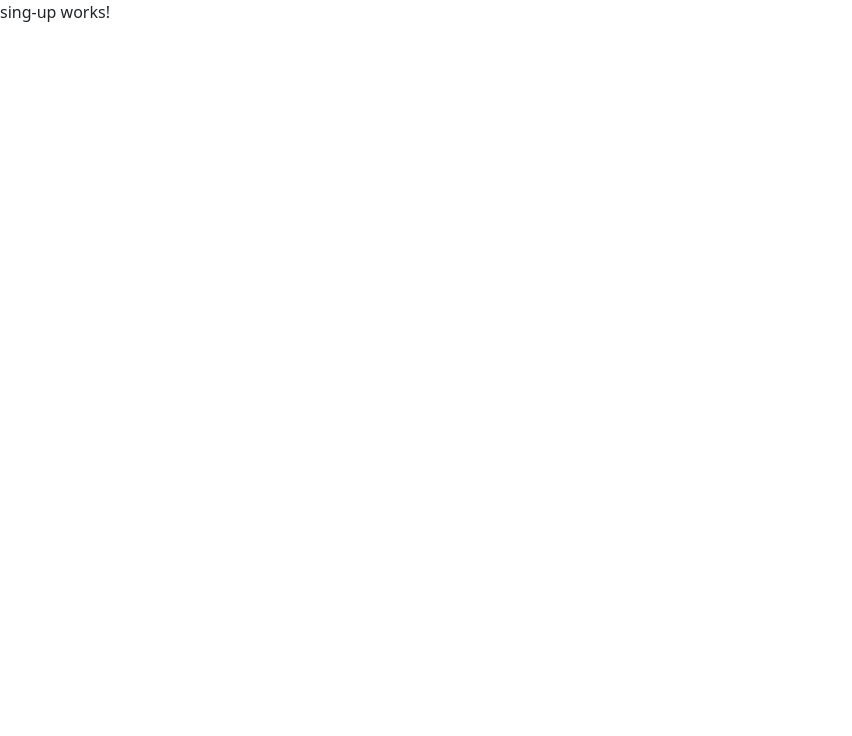
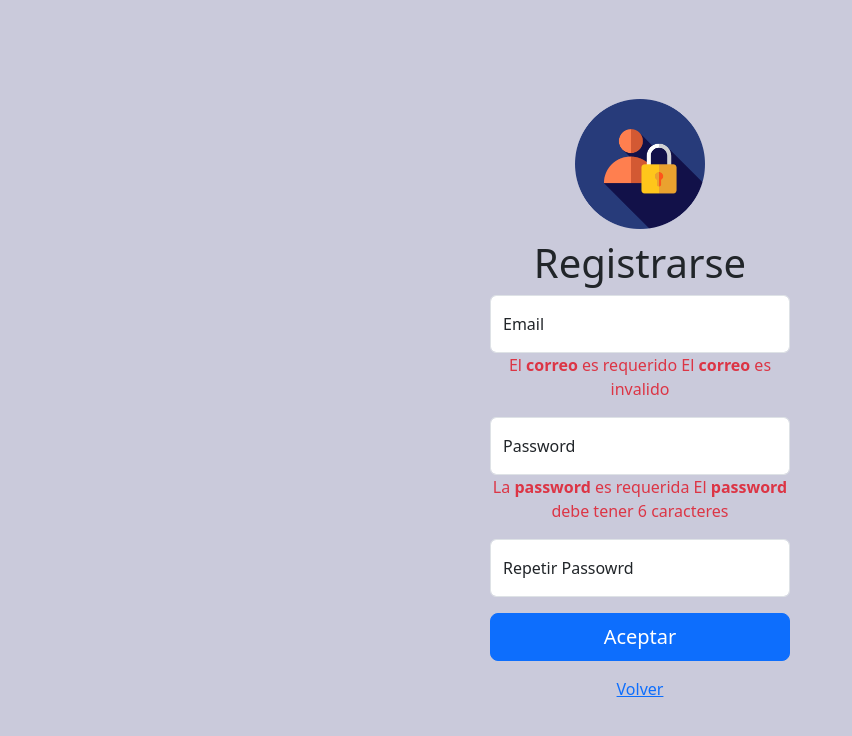
Before and after one commit to velfin13/login-angular-firebase-auth, an Angular app: page /sing-up in a window 1280 px wide. Shown: the top 736 px of the page, without its empty margins (0-852 px from the left). Built offline with nearby package versions, Linux system fonts and the light colour scheme.

Commit message:
resto de pantallas

```diff
--- a/src/app/components/login/login.component.css
+++ b/src/app/components/login/login.component.css
@@ -15,6 +15,6 @@
     width: 100%;
     max-width: 330px;
     margin: 0 auto;
-    padding: 30px;
+    padding: 15px;
     text-align: center;
 }
--- a/src/app/components/reset-password/reset-password.component.css
+++ b/src/app/components/reset-password/reset-password.component.css
@@ -0,0 +1,20 @@
+.wrapper{
+    display: flex;
+    align-items: center;
+    justify-content: center;
+    height: 100%;
+    background-color: rgb(202, 202, 219);
+}
+
+.logo{
+    height: 130px;
+    margin-bottom: 10px;
+}
+
+.body{
+    width: 100%;
+    max-width: 330px;
+    margin: 0 auto;
+    padding: 15px;
+    text-align: center;
+}
--- a/src/app/components/reset-password/reset-password.component.html
+++ b/src/app/components/reset-password/reset-password.component.html
@@ -1 +1,23 @@
-<p>reset-password works!</p>
+<div class="wrapper">
+    <div class="body">
+        <img class="logo" src="../../../assets/img/login.png" alt="Login">
+        <h1>Recuperar</h1>
+        <form >
+            <div class="form-floating mb-3">
+                <input type="email" class="form-control" formControlName="correo" placeholder="name@example.com">
+                <label>Email</label>
+                <span class="text-danger errorLabel">
+                    El <strong>correo</strong> es requerido
+                </span>
+                <span  class="text-danger errorLabel">
+                    El <strong>correo</strong> es invalido
+                </span>
+            </div>
+            <div class="d-grid gap-2 mb-3">
+                <button type="submit" class="btn btn-primary btn-lg" >Recuperar</button>
+            </div>
+            <a routerLink="/login">Volver</a>
+        </form>
+    </div>
+    <!-- <app-spinner *ngIf="loading"></app-spinner> -->
+</div>
--- a/src/app/components/sing-up/sing-up.component.css
+++ b/src/app/components/sing-up/sing-up.component.css
@@ -0,0 +1,20 @@
+.wrapper{
+    display: flex;
+    align-items: center;
+    justify-content: center;
+    height: 100%;
+    background-color: rgb(202, 202, 219);
+}
+
+.logo{
+    height: 130px;
+    margin-bottom: 10px;
+}
+
+.body{
+    width: 100%;
+    max-width: 330px;
+    margin: 0 auto;
+    padding: 15px;
+    text-align: center;
+}
--- a/src/app/components/sing-up/sing-up.component.html
+++ b/src/app/components/sing-up/sing-up.component.html
@@ -1 +1,38 @@
-<p>sing-up works!</p>
+<div class="wrapper">
+    <div class="body">
+        <img class="logo" src="../../../assets/img/login.png" alt="Login">
+        <h1>Registrarse</h1>
+        <form>
+            <div class="form-floating mb-3">
+                <input type="email" class="form-control" formControlName="email" placeholder="name@example.com">
+                <label>Email</label>
+                <span class="text-danger errorLabel">
+                    El <strong>correo</strong> es requerido
+                </span>
+                <span class="text-danger errorLabel">
+                    El <strong>correo</strong> es invalido
+                </span>
+            </div>
+            <div class="form-floating mb-3">
+                <input type="password" class="form-control" formControlName="password" placeholder="Password">
+                <label>Password</label>
+                <span class="text-danger errorLabel">
+                    La <strong>password</strong> es requerida
+                </span>
+                <span class="text-danger errorLabel">
+                    El <strong>password</strong> debe tener 6 caracteres
+                </span>
+            </div>
+            <div class="form-floating mb-3">
+                <input type="password" class="form-control" formControlName="repetirPassword"
+                    placeholder="Repetir Password">
+                <label>Repetir Passowrd</label>
+            </div>
+            <div class="d-grid gap-2 mb-3">
+                <button class="btn btn-primary btn-lg" type="submit">Aceptar</button>
+            </div>
+            <a routerLink="/login">Volver</a>
+        </form>
+    </div>
+    <!-- <app-spinner *ngIf="loading"></app-spinner> -->
+</div>
--- a/src/app/components/verify-email/verify-email.component.css
+++ b/src/app/components/verify-email/verify-email.component.css
@@ -0,0 +1,19 @@
+.wrapper{
+    display: flex;
+    align-items: center;
+    justify-content: center;
+    height: 100%;
+    background-color: rgb(202, 202, 219);
+}
+.logo{
+    height: 130px;
+    margin-bottom: 10px;
+}
+
+.body{
+    width: 100%;
+    max-width: 330px;
+    margin: 0 auto;
+    padding: 15px;
+    text-align: center;
+}
--- a/src/app/components/verify-email/verify-email.component.html
+++ b/src/app/components/verify-email/verify-email.component.html
@@ -1 +1,9 @@
-<p>verify-email works!</p>
+<div class="wrapper">
+    <div class="body">
+        <img class="logo" src="../../../assets/img/login.png" alt="Login">
+        <h6>Le enviamos un correo electronico para verificarlo</h6>
+        <div class="d-grid gap-2 mt-3">
+            <button type="button" class="btn btn-primary btn-lg" routerLink="/login">Volver</button>
+        </div>
+    </div>
+</div>
```
